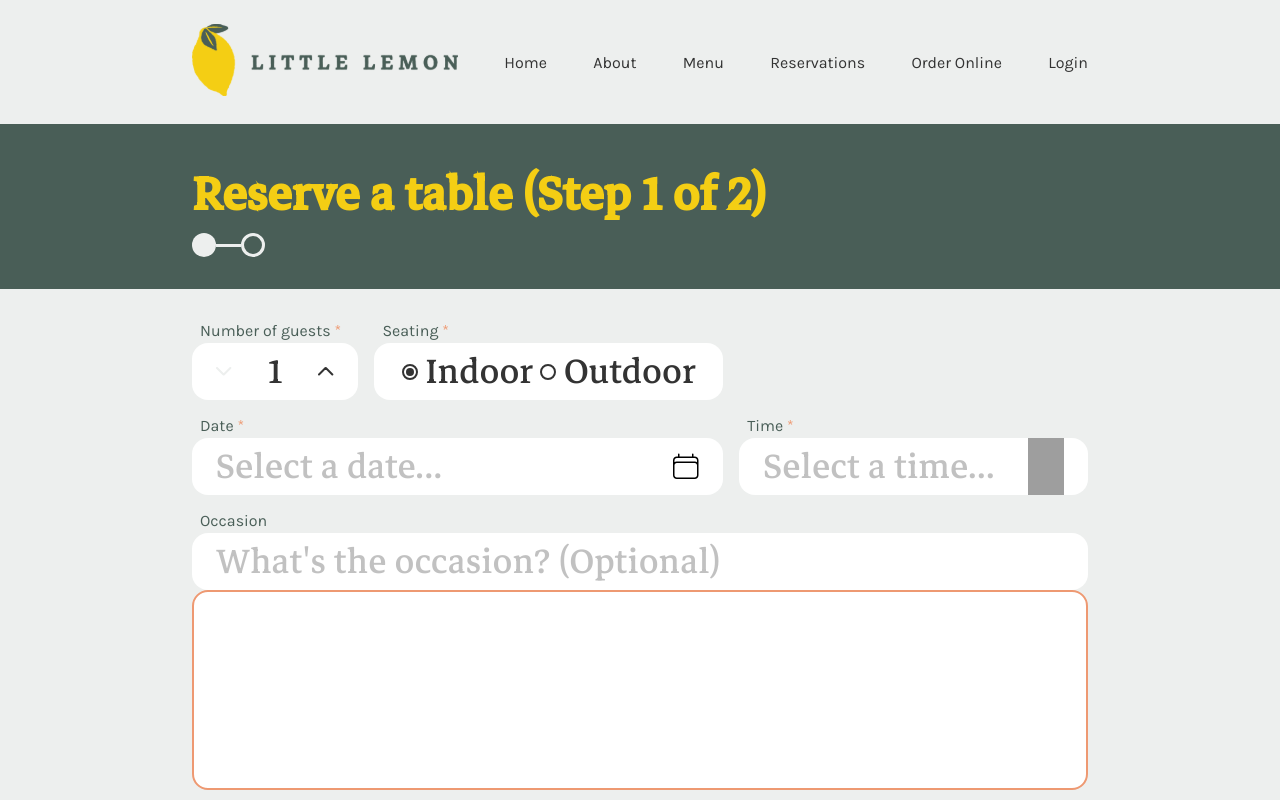
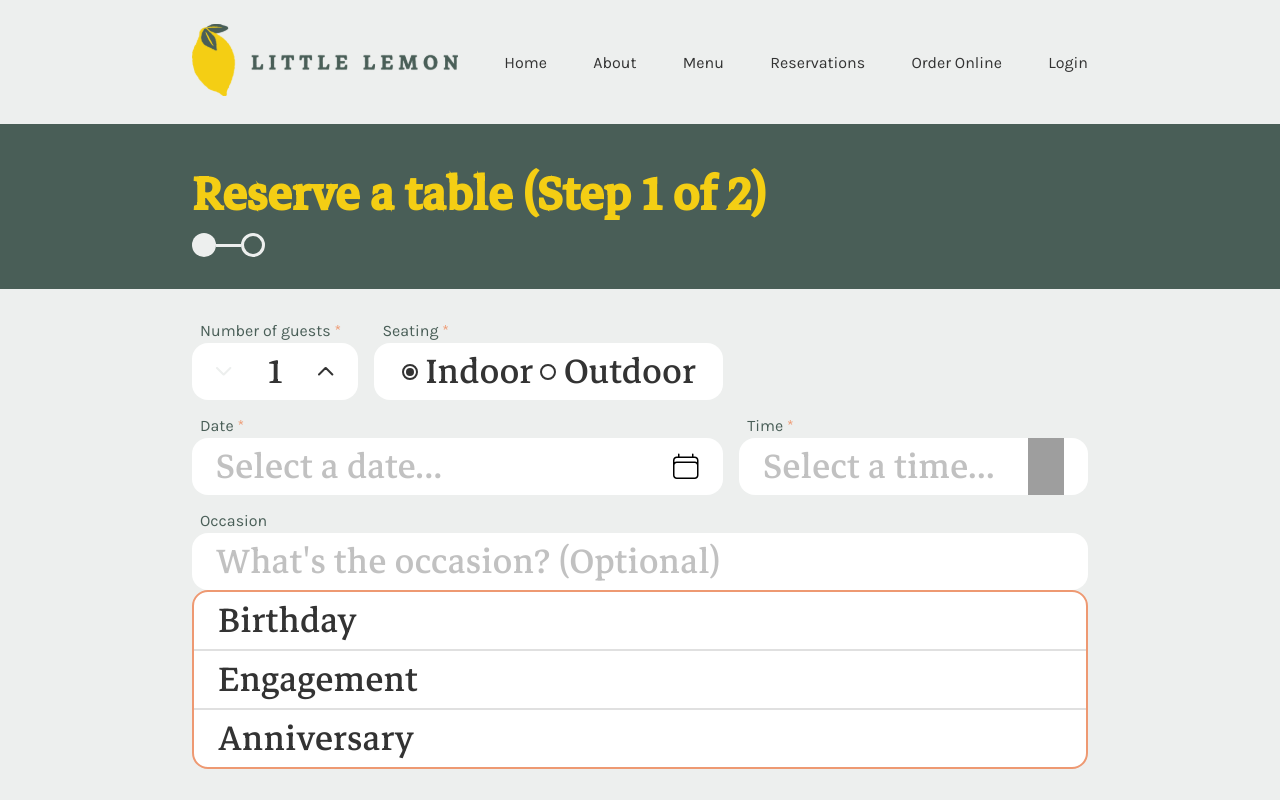
Before and after one commit to alexgqh/Capstone-Project, a React (Vite) app: page / in a window 1280 px wide. Both pictures are taken after a click on the button "Reserve a table". Built offline with nearby package versions, Linux system fonts and the light colour scheme; grey boxes are pictures that could not be loaded.

Commit message:
Finished styling ComboboxInput dropdown items.

```diff
--- a/src/components/comboboxInput.jsx
+++ b/src/components/comboboxInput.jsx
@@ -2,12 +2,21 @@ import InputBase from "./inputBase"
 import Placeholder from "./placeholder"
 
 const ComboboxInput = ({ id, caption, isRequired, placeholder, options }) => {
+  function renderOptions() {
+    return options.map((option, i) => {
+      let className = "input-dropdown-item combobox-dropdown-item input-font"
+      if (i < options.length - 1) {
+        className += " line-beneath"
+      }
+      return <div className={className}>{option}</div>
+    })
+  }
   return (
     <>
       <InputBase id={id} className="input-dropdown-parent" caption={caption} isRequired={isRequired} role="combobox">
         <Placeholder>{placeholder}</Placeholder>
         <div className="input-dropdown combobox-dropdown">
-
+          {renderOptions()}
         </div>
       </InputBase>
     </>
--- a/src/styles/input.css
+++ b/src/styles/input.css
@@ -227,8 +227,24 @@ input[type="number"] {
 }
 /*--------------------------------------------------*/
 .combobox-dropdown {
-  height: 200px;
   width: 100%;
   left: 0;
   box-sizing: border-box;
+  display: flex;
+  flex-direction: column;
+  padding: 0px;
+  overflow: hidden;
 }
+.combobox-dropdown-item {
+  padding-inline: 1.5rem;
+}
+.combobox-dropdown-item:hover {
+  background-color: var(--color-primary-2);
+}
+.combobox-dropdown-item:active {
+  background-color: var(--color-primary-1);
+  color: var(--color-highlight-1);
+}
+.line-beneath {
+  border-bottom: 2px solid var(--color-bg);
+}
```
